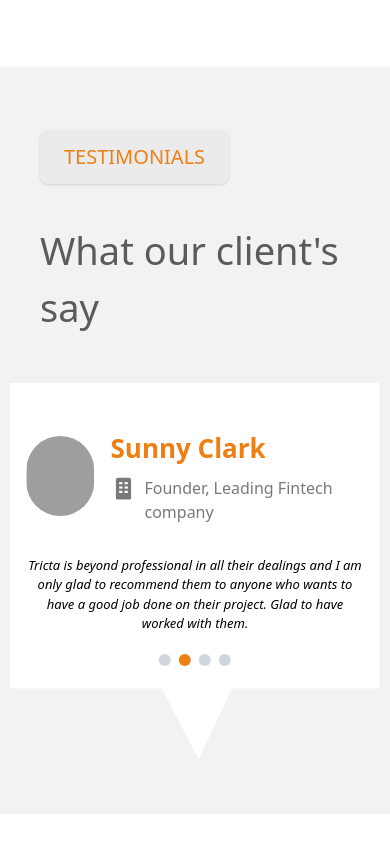
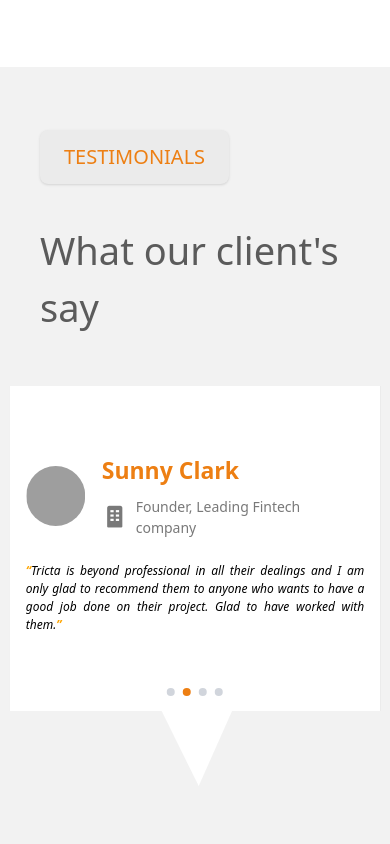
Before and after one commit to devikaupendran/t-website, a React (Vite) app: page / in a window 390 px wide. Shown: the part 3273-4117 px from the top of the page. Before the commit the page ends 4087 px from the top, so only its background shows below. Built offline with nearby package versions, Linux system fonts and the light colour scheme; grey boxes are pictures that could not be loaded.

Commit message:
added quote marks to comments

```diff
--- a/src/components/Testimonial.jsx
+++ b/src/components/Testimonial.jsx
@@ -35,7 +35,7 @@ const Testimonials = () => {
             </div>
 
             {/* -------------------- carousel -------------------- */}
-            <div className='w-full h-[470px] sm:h-[650px]  flex justify-center items-center relative '>
+            <div className='w-full h-[500px] sm:h-[650px]  flex justify-center items-center relative '>
                 <div className='message overflow-hidden w-[95%] sm:w-[68%] h-[100%]  bg-white  relative shadow-2xl'>
                     <div className={`flex transition ease-in-out duration-700 w-full h-[83%]`} style={{ transform: `translateX(-${current * 100}%)` }}>
                         {
@@ -46,21 +46,21 @@ const Testimonials = () => {
                                         {/* ----------- 1st Section ----------- */}
                                         <section className='flex gap-4 items-center  '>
                                             <div>
-                                                <img src={assets.testimonialUserIcon} className=' w-20 h-20 sm:w-[120px] sm:h-[120px] rounded-full' alt="User" />
+                                                <img src={assets.testimonialUserIcon} className=' w-15 h-15 md:w-[120px] md:h-[120px] rounded-full' alt="User" />
                                             </div>
 
                                             <div className='flex flex-col gap-2 justify-center'>
-                                                <h1 className='text-[#ED7F13] text-[26px] sm:text-[36px] font-semibold'>{item.name}</h1>
-                                                <div className='flex justify-center gap-2'>
+                                                <h1 className='text-[#ED7F13] text-[23px] md:text-[36px] font-semibold'>{item.name}</h1>
+                                                <div className='flex justify-center items-center gap-2'>
                                                     <i className='bx bxs-building text-[26px] text-[#797979]'></i>
-                                                    <span className='sm:text-[20px] text-[#797979]'>{item.company}</span>
+                                                    <span className='text-[14px] md:text-[20px] text-[#797979]'>{item.company}</span>
                                                 </div>
                                             </div>
                                         </section>
 
                                         {/* ----------- 2nd Section ----------- */}
-                                        <section className='md:px-6 mt-5'>
-                                            <p className='italic text-[13px] md:text-[16px] lg:text-[20px] font-light text-center'>{item.comment}</p>
+                                        <section className='mt-3 md:px-6 md:mt-5 description'>
+                                            <p className='italic text-[12px] md:text-[16px] lg:text-[20px] font-light text-justify'>{item.comment}</p>
                                         </section>
                                     </div>
                                 )
@@ -73,7 +73,7 @@ const Testimonials = () => {
                         <div className='flex items-center justify-center gap-2'>
                             {
                                 testimonialArray.map((_, i) => (
-                                    <div key={i} className={`transition-all w-3 h-3 rounded-full ${current === i ? 'bg-[#ED7F13]' : 'bg-gray-300'}`}></div>
+                                    <div key={i} className={`transition-all w-2 h-2 md:w-3 md:h-3 rounded-full ${current === i ? 'bg-[#ED7F13]' : 'bg-gray-300'}`}></div>
                                 ))
                             }
                         </div>
--- a/src/index.css
+++ b/src/index.css
@@ -35,3 +35,20 @@
     clip-path: polygon(0% 10%, 100% 10%, 100% 75%, 41% 75%, 51% 90%, 60% 75%, 0% 75%);
     box-shadow: 5px 5px 15px rgba(0, 0, 0, 0.3);
 }
+
+/* ------------------ testimonial message quote mark -----------  */
+
+.description p::before {
+    content: open-quote;
+}
+
+.description p::after {
+    content: close-quote;
+}
+
+.description p::before,
+.description p::after {
+    display: inline;
+    color: orange;
+    font-weight: bold;
+}
```
